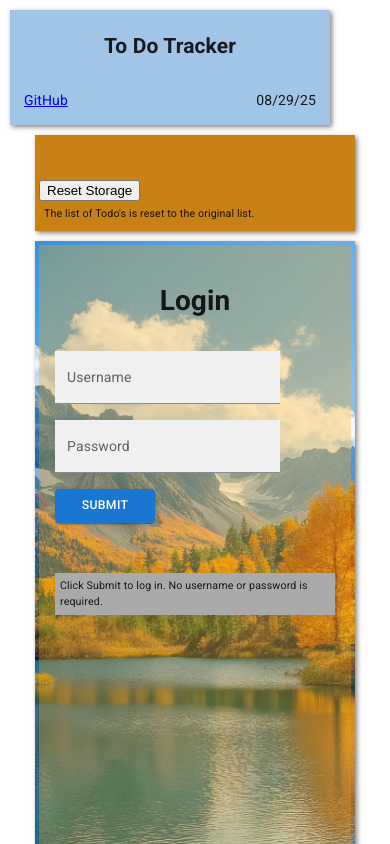
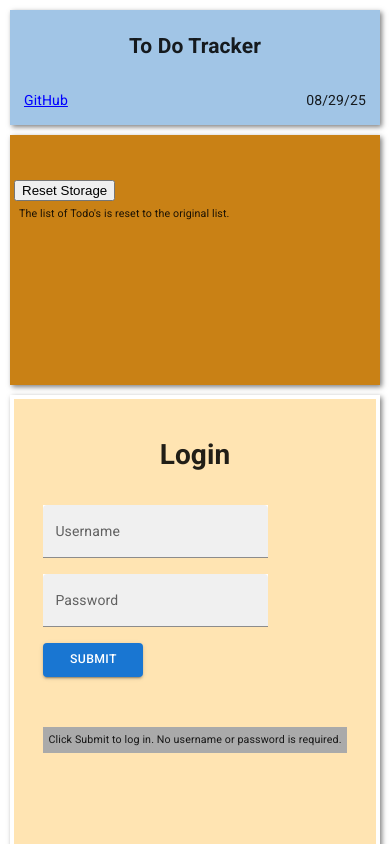
Before and after one commit to bloppo/todo-tracker2, a React (Vite) app: page /login in a window 390 px wide. Shown: the top 844 px of the page. Built offline with nearby package versions, Linux system fonts and the light colour scheme.

Commit message:
9th Commit - Styling issues

```diff
--- a/src/Dialogs/DeleteDialog.tsx
+++ b/src/Dialogs/DeleteDialog.tsx
@@ -14,7 +14,20 @@ type DeleteDialogProps = {
 const DeleteDialog = (props:DeleteDialogProps) => {
 
     return (
-        <Dialog open={props.openDialog} onClose={props.handleCancel}>
+        <Dialog
+            open={props.openDialog}
+            onClose={props.handleCancel}
+            maxWidth={"xs"}
+            fullWidth
+            sx={{
+                    '& .MuiPaper-root': {
+                        width: '100%',
+                        maxWidth: '320px',
+                        margin: '8px',
+                        boxSizing: 'border-box',
+                    }
+            }}
+        >
             <DialogTitle sx={{ fontWeight: 'bold', fontSize: '1.25rem' }}>Confirm Delete</DialogTitle>
             <DialogContent sx={{ fontSize: '1rem', color: '#555' }}>
                 Are you sure you want to delete the <b>{props.description}</b> todo?
--- a/src/index.css
+++ b/src/index.css
@@ -145,7 +145,7 @@ nav {
     justify-content: flex-start;
     gap: 10px;
     width: 100%;
-    height: 80vh;
+    min-height: 80vh;
     background-color: rgba(255, 165, 0, 0.3);
     padding: 20px
 }
@@ -283,14 +283,14 @@ nav {
 @media (max-width: 400px) {
     .header {
         width: 100%;
-        max-width:320px;
+        /*max-width:320px;*/
         padding: 4px;
         box-sizing: border-box;
     }
 
     .footer{
         width: 100%;
-        max-width:320px;
+        /*max-width:320px;*/
         padding: 4px;
         box-sizing: border-box;
     }
@@ -304,18 +304,21 @@ nav {
 
     .sidebar {
         width: 100%; /* Sidebar takes full width */
-        min-height: auto; /* Adjust height */
-        max-width:320px;
+        min-height:250px;
+        /*max-height:300px;*/
         padding: 4px;
         box-sizing: border-box;
+        overflow-y:auto;
 
     }
 
     .content {
         width: 100%;
-        max-width:320px;
+        /*max-width:320px;*/
+        min-height:100px;
         padding: 4px;
         box-sizing: border-box;
+        background-image: none;
     }
 
     .about > p {
```
